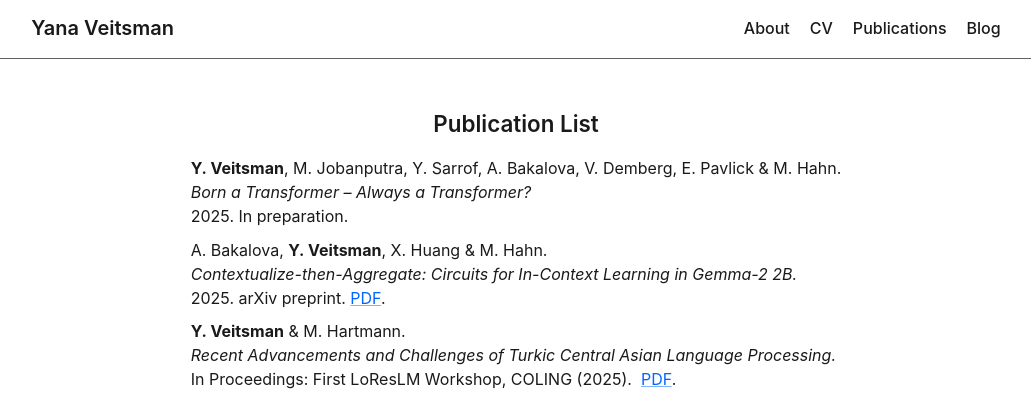
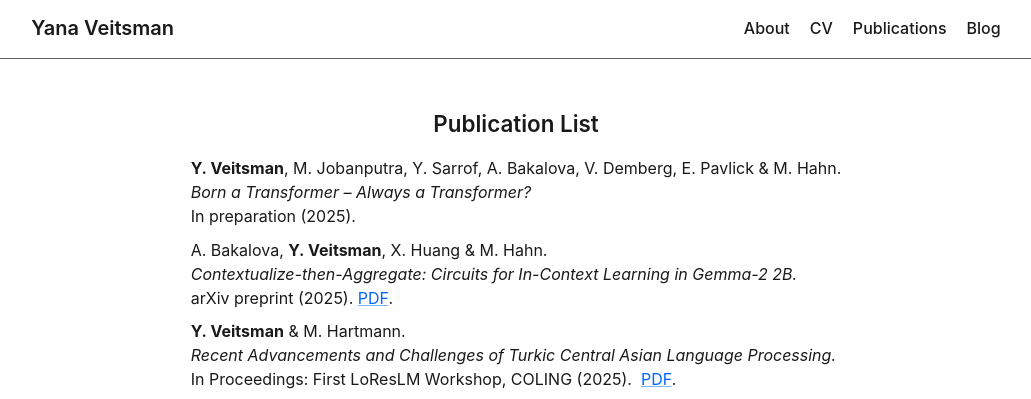
Before and after one commit to yan-vei/yan-vei.github.io, a Jekyll site: the page built from _pages/publications.html, in a window 1280 px wide. Shown: the top 399 px of the page, without its empty margins (124-1155 px from the left). Built offline with Jekyll 4.4.1, drawn with Linux system fonts in a browser that asks for light colours.

```diff
--- a/_pages/publications.html
+++ b/_pages/publications.html
@@ -11,13 +11,13 @@ permalink: /publications/
     <strong>Y.&nbsp;Veitsman</strong>, M.&nbsp;Jobanputra, Y.&nbsp;Sarrof, A.&nbsp;Bakalova, V.&nbsp;Demberg,
     E.&nbsp;Pavlick &amp; M.&nbsp;Hahn.<br>
     <em>Born a Transformer – Always a Transformer?</em><br>
-    2025. In preparation.
+    In preparation (2025).
   </li>
 
   <li>
     A.&nbsp;Bakalova, <strong>Y.&nbsp;Veitsman</strong>, X.&nbsp;Huang &amp; M.&nbsp;Hahn.<br>
     <em>Contextualize-then-Aggregate: Circuits for In-Context Learning in Gemma-2&nbsp;2B.</em><br>
-    2025. arXiv preprint.
+    arXiv preprint (2025).
     <a href="https://arxiv.org/abs/2504.00132" target="_blank" rel="noopener">PDF</a>.
   </li>
 
```
